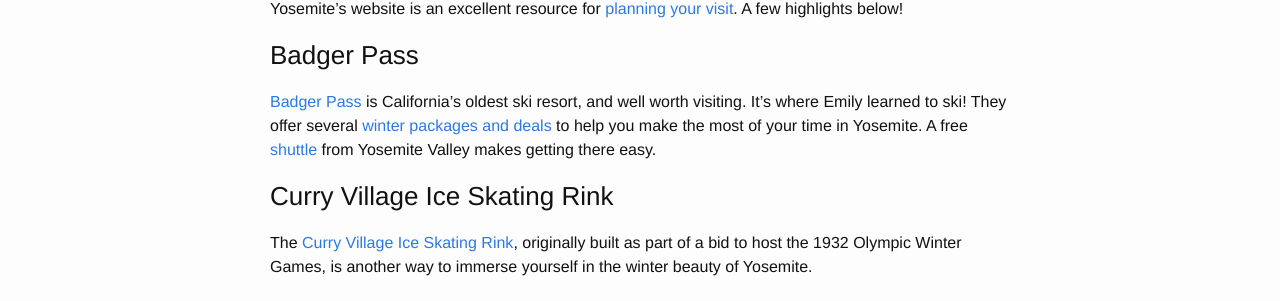
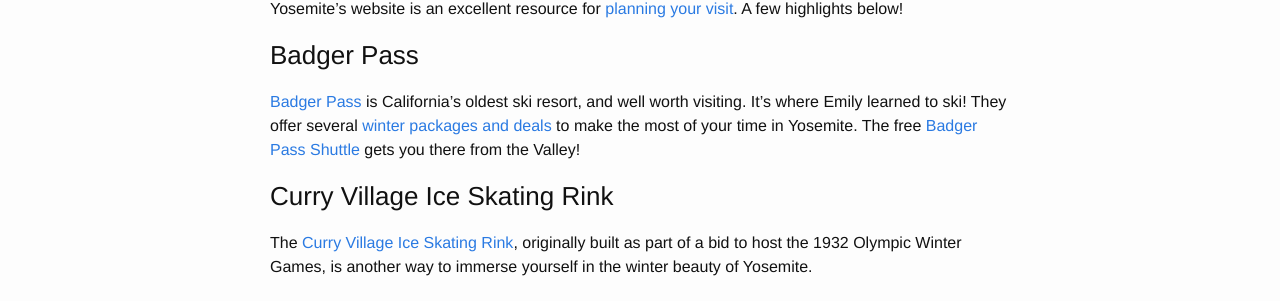
Before and after one commit to j-e-yosemite/j-e-yosemite.github.io, a Jekyll site: the page built from details.md, in a window 1280 px wide. Shown: the part 1517-1818 px from the top of the page. Built offline with Jekyll 4.4.1, drawn with Linux system fonts in a browser that asks for light colours.

Commit message:
Edits to Badger Pass

```diff
--- a/details.md
+++ b/details.md
@@ -60,7 +60,7 @@
 
 ### Badger Pass
 
-[Badger Pass](http://www.yosemitepark.com/BadgerPass.aspx) is California's oldest ski resort, and well worth visiting. It's where Emily learned to ski! They offer several [winter packages and deals](http://www.yosemitepark.com/winter-package-deals.aspx?webSyncID=8a12c02a-37cd-2e0e-00c0-e8248e7c7269&sessionGUID=703b9a98-9ddd-b278-9a07-998794698e00) to help you make the most of your time in Yosemite. A free [shuttle](http://www.yosemitepark.com/badger-shuttle-schedule.aspx) from Yosemite Valley makes getting there easy.
+[Badger Pass](http://www.yosemitepark.com/BadgerPass.aspx) is California's oldest ski resort, and well worth visiting. It's where Emily learned to ski! They offer several [winter packages and deals](http://www.yosemitepark.com/winter-package-deals.aspx?webSyncID=8a12c02a-37cd-2e0e-00c0-e8248e7c7269&sessionGUID=703b9a98-9ddd-b278-9a07-998794698e00) to make the most of your time in Yosemite. The free [Badger Pass Shuttle](http://www.yosemitepark.com/badger-shuttle-schedule.aspx) gets you there from the Valley!
 
 ### Curry Village Ice Skating Rink
 
```
